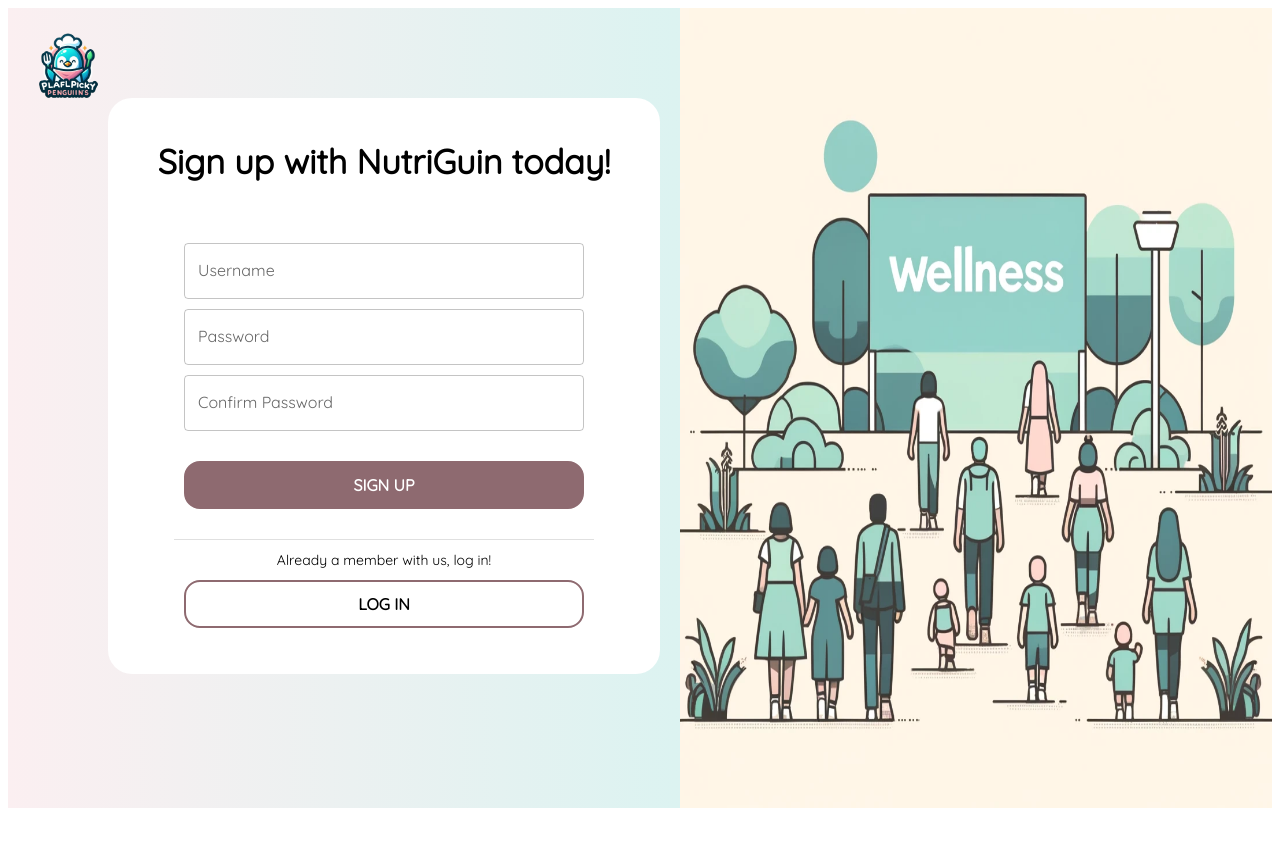
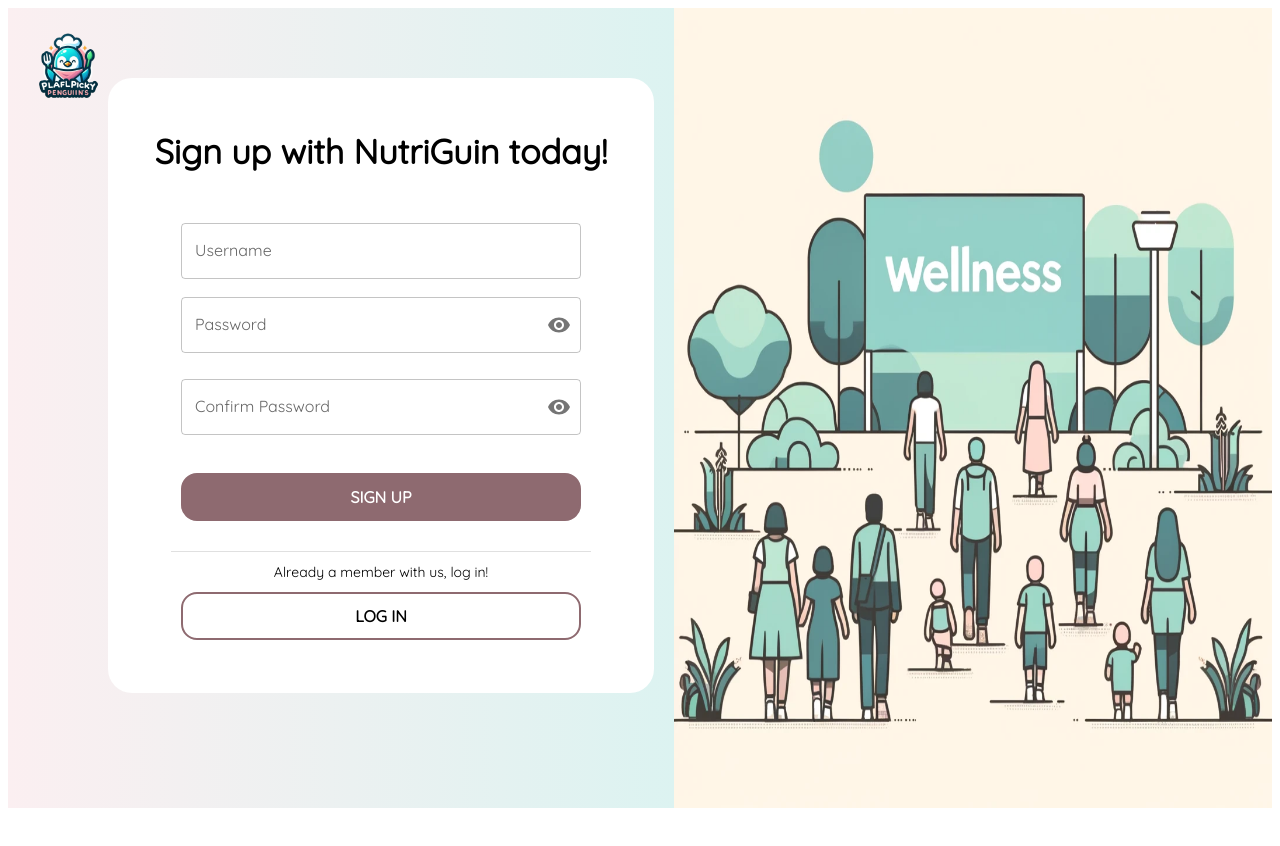
Before and after one commit to UOA-CS732-SE750-Students-2024/project-group-playful-penguins, a React (Vite) app in the folder frontend/: page /signUp in a window 1280 px wide. Built offline with nearby package versions, Linux system fonts and the light colour scheme; no server answers.

Commit message:
PPENG-45 Added password visibility feature to sign up and login page

```diff
--- a/frontend/src/pages/LoginPage/LoginPage.jsx
+++ b/frontend/src/pages/LoginPage/LoginPage.jsx
@@ -1,11 +1,30 @@
-import { Typography, Box, Button, Divider } from "@mui/material";
+import {
+  Typography,
+  Box,
+  Button,
+  Divider,
+  InputLabel,
+  InputAdornment,
+  IconButton,
+  FormControl,
+  OutlinedInput,
+} from "@mui/material";
+import Visibility from "@mui/icons-material/Visibility";
+import VisibilityOff from "@mui/icons-material/VisibilityOff";
 import styles from "./LoginPage.module.css";
 import TextField from "@mui/material/TextField";
 import UserIcon from "../../assets/SVGIconComponents/UserIcon";
 import { AppContext } from "../../providers/AppContextProvider";
-import { useContext } from "react";
+import { useState, useContext } from "react";
 
 export default function LoginPage() {
+  const [showPassword, setShowPassword] = useState(false);
+
+  const handleClickShowPassword = () => setShowPassword((show) => !show);
+
+  const handleMouseDownPassword = (event) => {
+    event.preventDefault();
+  };
   return (
     <>
       <Box className={styles["top-container"]}>
@@ -24,7 +43,28 @@ export default function LoginPage() {
           </Typography>
           <Box className={styles["text-field-group"]}>
             <TextField label="Username" sx={{ width: 400 }}></TextField>
-            <TextField label="Password" sx={{ width: 400 }}></TextField>
+            <FormControl sx={{ m: 1, width: 400 }} variant="outlined">
+              <InputLabel htmlFor="outlined-adornment-password">
+                Password
+              </InputLabel>
+              <OutlinedInput
+                id="outlined-adornment-password"
+                type={showPassword ? "text" : "password"}
+                endAdornment={
+                  <InputAdornment position="end">
+                    <IconButton
+                      aria-label="toggle password visibility"
+                      onClick={handleClickShowPassword}
+                      onMouseDown={handleMouseDownPassword}
+                      edge="end"
+                    >
+                      {showPassword ? <VisibilityOff /> : <Visibility />}
+                    </IconButton>
+                  </InputAdornment>
+                }
+                label="Password"
+              />
+            </FormControl>
             <Button
               sx={{
                 width: 400,
--- a/frontend/src/pages/SignUpPage/SignUpPage.jsx
+++ b/frontend/src/pages/SignUpPage/SignUpPage.jsx
@@ -1,9 +1,39 @@
-import { Typography, Box, Button, Divider } from "@mui/material";
+import {
+  Typography,
+  Box,
+  Button,
+  Divider,
+  InputLabel,
+  InputAdornment,
+  IconButton,
+  FormControl,
+  OutlinedInput,
+} from "@mui/material";
+import Visibility from "@mui/icons-material/Visibility";
+import VisibilityOff from "@mui/icons-material/VisibilityOff";
 import styles from "./SingUpPage.module.css";
+import { useState } from "react";
 import TextField from "@mui/material/TextField";
 import { Link } from "react-router-dom";
 
 export default function SignUpPage() {
+  const [showPassword, setShowPassword] = useState(false);
+
+  const handleClickShowPassword = () => setShowPassword((show) => !show);
+
+  const handleMouseDownPassword = (event) => {
+    event.preventDefault();
+  };
+
+  const [showConfirmedPassword, setShowConfirmedPassword] = useState(false);
+
+  const handleClickShowConfirmedPassword = () =>
+    setShowConfirmedPassword((show) => !show);
+
+  const handleMouseDownConfirmedPassword = (event) => {
+    event.preventDefault();
+  };
+
   return (
     <>
       <Box className={styles["top-container"]}>
@@ -15,6 +45,7 @@ export default function SignUpPage() {
             display: "flex",
             flexDirection: "row",
             alignItems: "start",
+            justifyContent: "stretch"
           }}
         >
           <Box className={styles.topbar}>
@@ -34,18 +65,20 @@ export default function SignUpPage() {
               display: "flex",
               flexDirection: "column",
               alignItems: "center",
-              padding: "40px",
-              gap: "60px",
+              padding: "20px",
+              gap: "50px",
               border: "3px solid transparent",
               borderRadius: "24px",
               backgroundColor: "#ffffff",
               width: "500px",
-              height: "480px",
-              paddingBottom: "50px",
-              marginTop: "70px",
+              marginTop: "50px",
             }}
           >
-            <Typography variant="h4" fontWeight="fontWeightBold">
+            <Typography
+              variant="h4"
+              fontWeight="fontWeightBold"
+              marginTop="30px"
+            >
               Sign up with NutriGuin today!
             </Typography>
             <Box
@@ -58,11 +91,54 @@ export default function SignUpPage() {
               }}
             >
               <TextField label="Username" sx={{ width: 400 }}></TextField>
-              <TextField label="Password" sx={{ width: 400 }}></TextField>
-              <TextField
-                label="Confirm Password"
-                sx={{ width: 400 }}
-              ></TextField>
+              <FormControl sx={{ m: 1, width: 400 }} variant="outlined">
+                <InputLabel htmlFor="outlined-adornment-password">
+                  Password
+                </InputLabel>
+                <OutlinedInput
+                  id="outlined-adornment-password"
+                  type={showPassword ? "text" : "password"}
+                  endAdornment={
+                    <InputAdornment position="end">
+                      <IconButton
+                        aria-label="toggle password visibility"
+                        onClick={handleClickShowPassword}
+                        onMouseDown={handleMouseDownPassword}
+                        edge="end"
+                      >
+                        {showPassword ? <VisibilityOff /> : <Visibility />}
+                      </IconButton>
+                    </InputAdornment>
+                  }
+                  label="Password"
+                />
+              </FormControl>
+              <FormControl sx={{ m: 1, width: 400 }} variant="outlined">
+                <InputLabel htmlFor="outlined-adornment-confirmed-password">
+                  Confirm Password
+                </InputLabel>
+                <OutlinedInput
+                  id="outlined-adornment-confirmed-password"
+                  type={showConfirmedPassword ? "text" : "password"}
+                  endAdornment={
+                    <InputAdornment position="end">
+                      <IconButton
+                        aria-label="toggle password visibility"
+                        onClick={handleClickShowConfirmedPassword}
+                        onMouseDown={handleMouseDownConfirmedPassword}
+                        edge="end"
+                      >
+                        {showConfirmedPassword ? (
+                          <VisibilityOff />
+                        ) : (
+                          <Visibility />
+                        )}
+                      </IconButton>
+                    </InputAdornment>
+                  }
+                  label="Confirm Password"
+                />
+              </FormControl>
 
               <Button
                 sx={{
```
